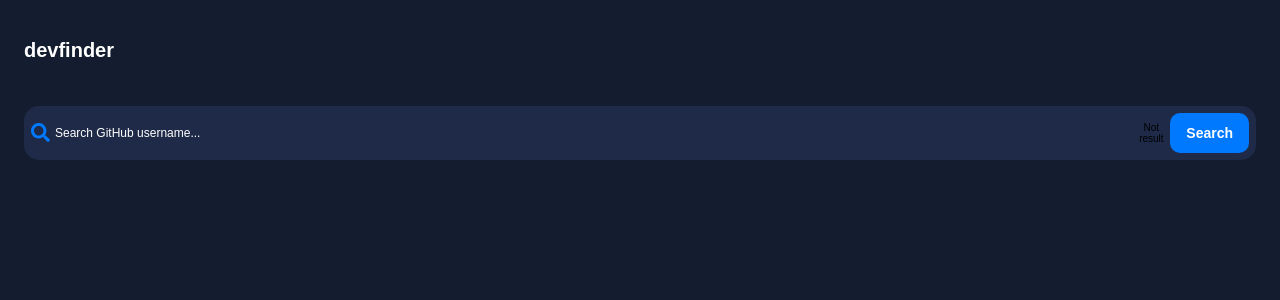
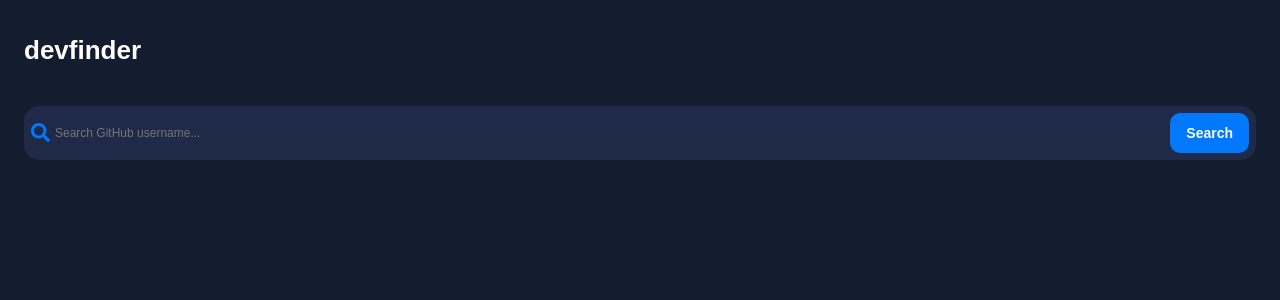
Before and after one commit to raulsoledispa/github-search-app, a React (Create React App) app: page / in a window 1280 px wide. Shown: the top 300 px of the page. Built offline with nearby package versions, Linux system fonts and the light colour scheme.

Commit message:
feat(header,sesrch-box): styled-component integration with components

```diff
--- a/src/App.js
+++ b/src/App.js
@@ -10,12 +10,11 @@
 
     const [data, setData] = useState({ });
     const [query, setQuery] = useState('');
-
   return (
     <div className="App">
       <Header />
-      <SearchBox query={query} setQuery={setQuery} data={data} setData={setData} />
-      <UserInfo data={data} isVisible={ Object.keys(data).length ? "flex" : "none"} />
+      <SearchBox query={query} setQuery={setQuery} data={data} setData={setData} isVisible={ Object.keys(data).length ? "none" : "inline-block" } />
+      <UserInfo data={data} isVisible={ Object.keys(data).length  ? "flex" : "none" } />
     </div>
   );
 }
--- a/src/components/header/header.jsx
+++ b/src/components/header/header.jsx
@@ -1,11 +1,11 @@
 import React from "react";
-
+import { Wrapper, Title } from "./header.styles"
 import "./header.css";
 
 export const Header = () => {
   return (
-      <header>
-          <h1>devfinder</h1>
-      </header>
+      <Wrapper>
+          <Title>devfinder</Title>
+      </Wrapper>
   )
 }
--- a/src/components/header/header.styles.jsx
+++ b/src/components/header/header.styles.jsx
@@ -1 +1,14 @@
 import styled from "styled-components";
+
+export const Wrapper = styled.header`
+  display: flex;
+  height: auto;
+  width: 100%;
+`
+
+export const Title = styled.h1`
+  display: flex;
+  height: auto;
+  width: 100%;
+  font-size: 2.6rem;
+`
--- a/src/components/search-box/search-box.jsx
+++ b/src/components/search-box/search-box.jsx
@@ -1,10 +1,15 @@
-import './search-box.css';
+/*import './search-box.css';*/
+import  { Input, SearchButton, Wrapper, AlertResult} from "./search-box.styles.jsx"
 import {Octokit} from "@octokit/core";
 import { FaSearch } from "react-icons/fa";
 
-export const SearchBox = ({ query, setQuery, setData, isVisible}) => {
+export const SearchBox = ({ query, setQuery, setData}) => {
+
+    const isVisible = (data) => Object.keys(data).length ? "none" : "inline-block";
+
+
     async function fetchData() {
-        const octokit = new Octokit({ auth: `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` });
+        const octokit = new Octokit({ auth: `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` });
         try {
             const response = await octokit.request("GET /users/{username}", {
                 username: query
@@ -13,7 +18,7 @@
 
             setData(response.data);
         }catch (e){
-            setData({});
+           // setData({});
             console.error(e.message);
         }
     }
@@ -24,16 +29,16 @@
 
 
   return(
-      <div className="search">
+      <Wrapper>
           <span><FaSearch size="19px"  color="#0079FF" /></span>
-          <input className="search__input"
+          <Input
                  value={query}
                  onChange={e => handleChange(e.target.value)}
                  id="inp-value"
                  type="search"
                  placeholder="Search GitHub username..."/>
-          <span style={ {display: isVisible}}><p>Not result</p></span>
-          <button onClick={fetchData} className="search__button">Search</button>
-      </div>
+          <AlertResult isVisible={isVisible}><p>Not result</p></AlertResult>
+          <SearchButton onClick={fetchData} >Search</SearchButton>
+      </Wrapper>
   )
 }
--- /dev/null
+++ b/src/components/search-box/search-box.styles.jsx
@@ -0,0 +1,44 @@
+import styled from "styled-components";
+
+
+export const Wrapper = styled.div`
+  background-color: #1E2A47;
+  display: flex;
+  justify-content: space-between;
+  border-radius: 15px;
+  margin-top: 36px;
+  padding: 7px;
+  align-items: center;
+`;
+
+export const Input = styled.input`
+  width: 100%;
+  background: #1E2A47;
+  font-size: 1.2rem;
+  line-height: 25px;
+  font-style: normal;
+  font-weight: normal;
+  font-family: "Space Mono", sans-serif;
+  color: white;
+  border: none;
+  margin-left: 5px;
+`;
+
+export const SearchButton = styled.button`
+  display: inline-block;
+  border-radius: 10px;
+  background-color: #0079FF;
+  padding: 12px 16px;
+  font-weight: bold;
+  font-size: 1.4rem;
+  color: white;
+  border: none;
+`;
+
+
+export const AlertResult = styled.span`
+  display: ${ props => props.isVisible ?? "none"};
+  color: red;
+  font-weight: bold;
+  margin-right: 2px;
+`;
--- a/src/components/user-info/user-info.css
+++ b/src/components/user-info/user-info.css
@@ -12,7 +12,7 @@
     margin-top: 32px;
 }
 
-.user-info--container img {
+img {
     width: 50px;
     height: 50px;
     border-radius: 50%;
@@ -33,7 +33,6 @@
 
 
 .user-info--name{
-    display: flex;
     font-size: 1.4rem;
     font-weight: bold;
     color: white;
--- a/src/components/user-info/user-info.jsx
+++ b/src/components/user-info/user-info.jsx
@@ -1,21 +1,22 @@
 import React from "react";
 import "./user-info.css";
+import { Wrapper, TitleContainer, FullName, UserName, Joined } from "./user-info.styles"
 import { GoLocation, GoLink } from "react-icons/go";
 import { FaBuilding, FaTwitter } from "react-icons/fa";
 
 
 export const UserInfo = ({ data, isVisible }) => {
   return (
-      <div style={ {display: isVisible}} className="user-info--container">
+      <Wrapper isVisible={isVisible}>
 
-        <div className="user-info--title">
+        <TitleContainer>
           <img src={data.avatar_url} alt="Avatar" />
-          <div className="user-info--principal">
-            <p className="user-info--name">{data.name}</p>
-            <p className="user-info--username">{data.username}</p>
-            <p className="user-info--joined">Joined {data.created_at}</p>
+          <div>
+            <FullName>{data.name}</FullName>
+            <UserName>@{data.login}</UserName>
+            <Joined>Joined {data.created_at}</Joined>
           </div>
-        </div>
+        </TitleContainer>
 
         <div className="user-info__bio">
             { data.bio }
@@ -51,6 +52,6 @@
           </div>
         </div>
 
-      </div>
+      </Wrapper>
   )
 }
--- /dev/null
+++ b/src/components/user-info/user-info.styles.jsx
@@ -0,0 +1,36 @@
+import styled from "styled-components";
+
+export const Wrapper = styled.div`
+  margin-top: 16px;
+  display: ${ props => props.isVisible ?? "none" };
+  flex-direction: column;
+  background-color: #1E2A47;
+  border-radius: 15px;
+  height: auto;
+  padding: 0 24px 30px;
+`;
+
+export const TitleContainer = styled.div`
+  display: inherit;
+  justify-content: start;
+  align-items: center;
+  height: 75px;
+`;
+
+
+export const FullName = styled.p`
+  font-size: 1.4rem;
+  font-weight: bold;
+  color: white;
+`;
+
+export const UserName = styled.p`
+  color: #0079FF;
+  font-style: normal;
+`;
+
+export const Joined = styled.p`
+  margin-top: 6px;
+  color: white;
+  font-size: 1.1rem;
+`;
```
Also changed, not shown: src/components/header/header.elements.js (deleted, +0 -15 lines).
